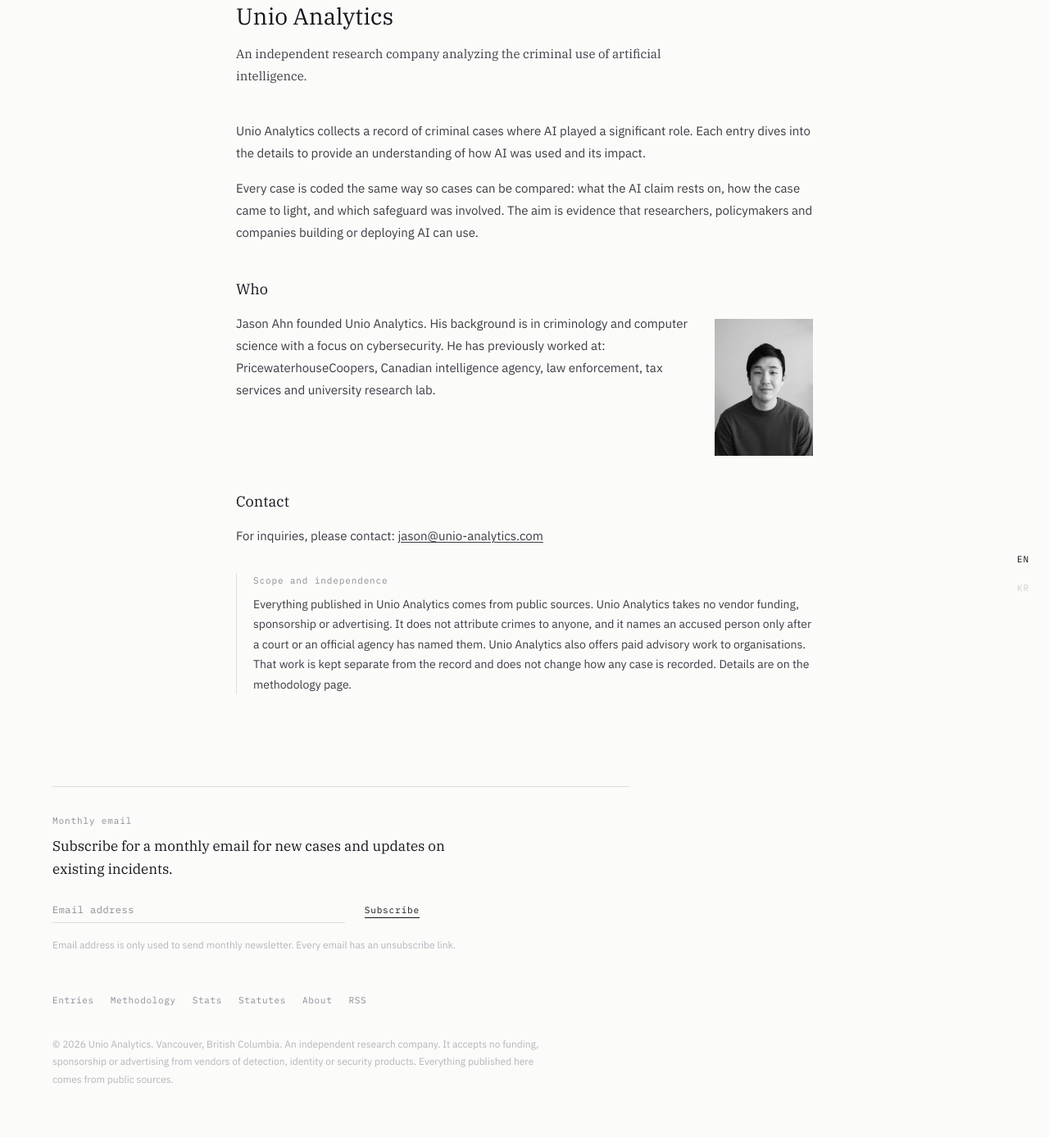
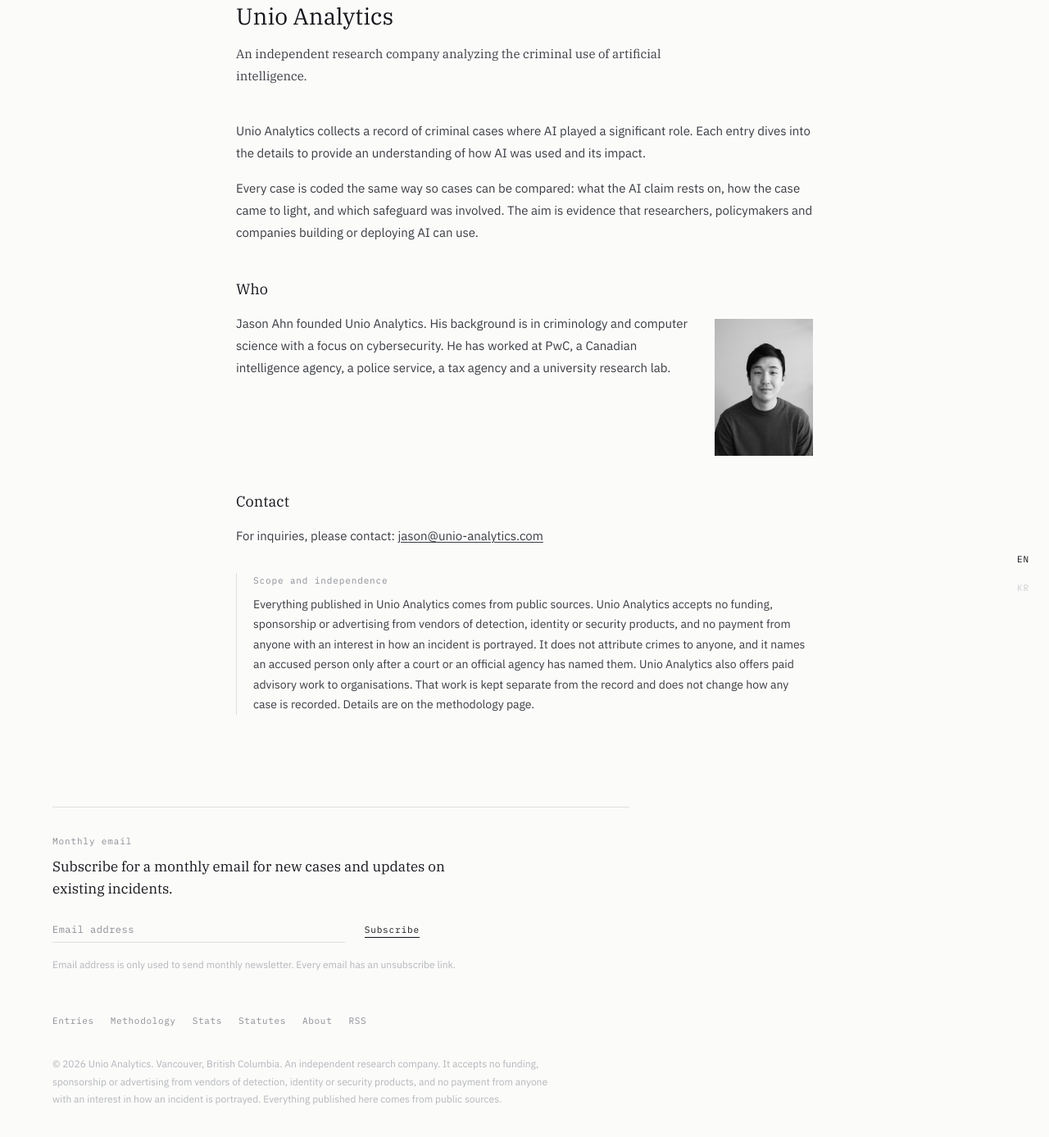
Before and after one commit to maestro-hong/maestro-hong.github.io, a Jekyll site: the page built from about.html, in a window 1280 px wide and 1400 px high, scrolled down 236 px. Shown: the top 1387 px of the window at 82% size. Built offline with Jekyll 4.4.1, drawn with Linux system fonts in a browser that asks for light colours.

Commit message:
added entry

```diff
--- a/_data/i18n.yml
+++ b/_data/i18n.yml
@@ -40,7 +40,8 @@ en:
   place: Vancouver, British Columbia.
   legal: >-
     An independent research company. It accepts no funding, sponsorship or advertising from vendors of detection,
-    identity or security products. Everything published here comes from public sources.
+    identity or security products, and no payment from anyone with an interest in how an incident is portrayed.
+    Everything published here comes from public sources.
 ko:
   entries: 사례
   methodology: 방법론
@@ -80,4 +81,5 @@ ko:
   place: 캐나다 브리티시컬럼비아주 밴쿠버.
   legal: >-
     독립 연구 기록입니다. 탐지·신원 확인·보안 제품 업체로부터 자금, 후원, 광고를
+    받지 않으며, 사건이 어떻게 묘사되는지에 이해관계가 있는 누구로부터도 대가를
     받지 않습니다. 이곳에 게재되는 모든 내용은 공개 자료에 근거합니다.
--- a/about.html
+++ b/about.html
@@ -21,7 +21,7 @@ description: Unio Analytics is an independent research company that studies how
       <h2>Who</h2>
       <img class="who__photo" src="/assets/img/about-pic.jpg" width="360" height="500" alt="Jason Ahn" loading="lazy" decoding="async">
       <p>Jason Ahn founded Unio Analytics. His background is in criminology and computer science with a focus on cybersecurity.
-        He has previously worked at: PricewaterhouseCoopers, Canadian intelligence agency, law enforcement, tax services and university research lab.</p>
+        He has worked at PwC, a Canadian intelligence agency, a police service, a tax agency and a university research lab.</p>
     </div>
 
     <h2>Contact</h2>
@@ -30,7 +30,7 @@ description: Unio Analytics is an independent research company that studies how
 
   <div class="note column">
     <span class="note__label">Scope and independence</span>
-    Everything published in Unio Analytics comes from public sources. Unio Analytics takes no vendor funding, sponsorship or advertising.
+    Everything published in Unio Analytics comes from public sources. Unio Analytics accepts no funding, sponsorship or advertising from vendors of detection, identity or security products, and no payment from anyone with an interest in how an incident is portrayed.
     It does not attribute crimes to anyone, and it names an accused person only after a court or an official agency has named them.
     Unio Analytics also offers paid advisory work to organisations. That work is kept separate from the record and does not change how any case is recorded.
     Details are on the methodology page.
```
